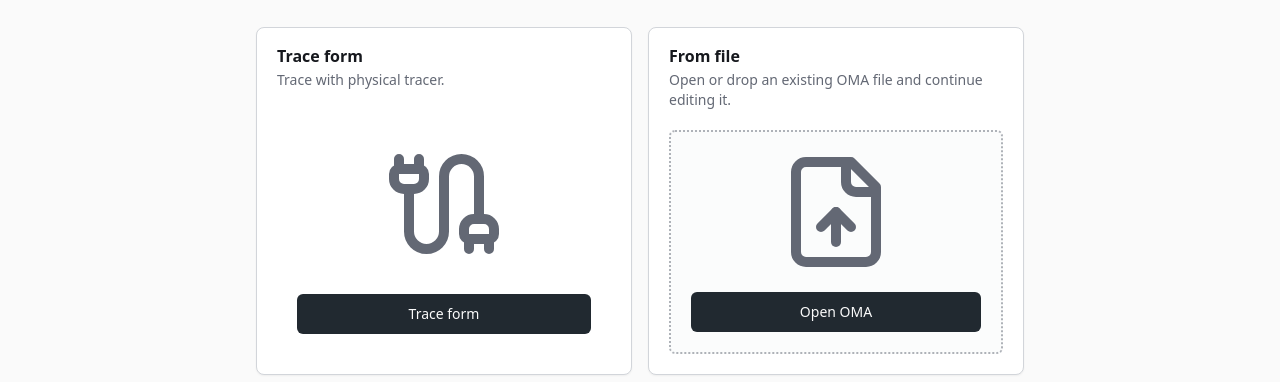
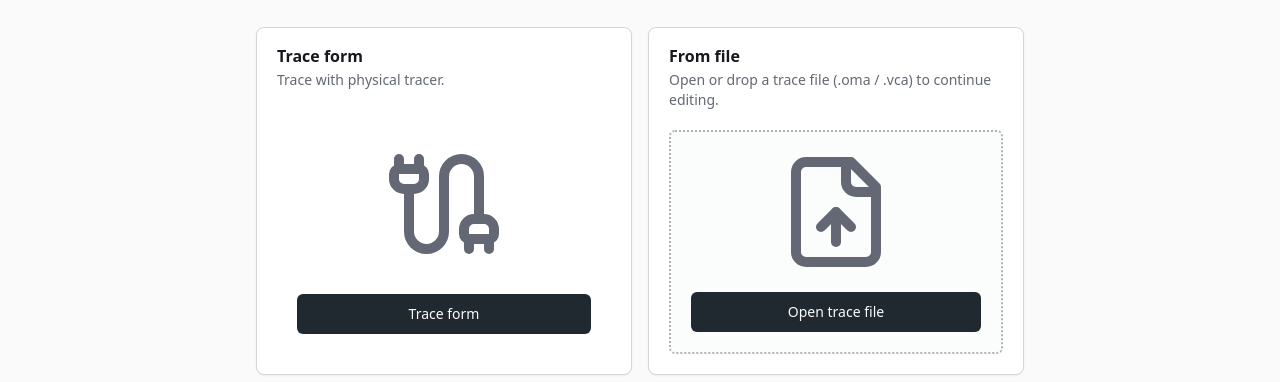
Before and after one commit to BananaOptics/banana-lab, a React (Vite) app: page / in a window 1280 px wide. Shown: the part 122-504 px from the top of the page. Built offline with nearby package versions, Linux system fonts and the light colour scheme.

Commit message:
change wording away from oma to use tracer

```diff
--- a/package.json
+++ b/package.json
@@ -1,7 +1,7 @@
 {
   "name": "banana-lab-frame-tracer",
   "private": true,
-  "version": "0.1.0",
+  "version": "0.2.0",
   "type": "module",
   "scripts": {
     "dev": "vite",
--- a/src/App.tsx
+++ b/src/App.tsx
@@ -545,7 +545,7 @@ export function App() {
       setWorkflow("editor");
     } catch (openError) {
       const message = messageFromError(openError);
-      setError({ title: "Could not open OMA", message });
+      setError({ title: "Could not open trace file", message });
       setStatusText(message);
     } finally {
       setBusy(false);
@@ -599,8 +599,8 @@ export function App() {
     if (!file) return;
 
     if (!file.name.toLowerCase().endsWith(".oma") && !file.name.toLowerCase().endsWith(".vca")) {
-      const message = "Drop an .oma or .vca file to open it.";
-      setError({ title: "Could not open OMA", message });
+      const message = "Drop an .oma or .vca trace file to open it.";
+      setError({ title: "Could not open trace file", message });
       setStatusText(message);
       return;
     }
@@ -757,7 +757,7 @@ export function App() {
                 disabled={busy}
               >
                 <FileUp className="h-4 w-4" />
-                Open OMA
+                Open trace file
               </Button>
             )}
             {trace && workflow === "capture" && (
@@ -909,7 +909,7 @@ export function App() {
                 <CardHeader className="sm:min-h-[96px]">
                   <CardTitle>From file</CardTitle>
                   <CardDescription>
-                    Open or drop an existing OMA file and continue editing it.
+                    Open or drop a trace file (.oma / .vca) to continue editing.
                   </CardDescription>
                 </CardHeader>
                 <CardContent className="flex flex-1 flex-col">
@@ -929,7 +929,7 @@ export function App() {
                       onClick={openOmaFilePicker}
                       disabled={busy}
                     >
-                      Open OMA
+                      Open trace file
                     </Button>
                   </div>
                 </CardContent>
@@ -982,14 +982,14 @@ export function App() {
                               spellCheck={false}
                             />
                             <span className="flex shrink-0 items-center border-l bg-muted px-3 font-mono text-xs text-muted-foreground">
-                              .oma
+                              .oma / .vca
                             </span>
                           </div>
                         </div>
 
                         <div className="space-y-2">
                           <div className="text-xs font-medium text-muted-foreground">
-                            OMA points
+                            Trace points
                           </div>
                           <label className="flex items-center gap-2 text-sm">
                             <input
--- a/src/components/LensDesigner.tsx
+++ b/src/components/LensDesigner.tsx
@@ -257,7 +257,7 @@ export function LensDesigner() {
       startNew(createDesignFromTrace(parsed.trace, { fileName: parsed.fileName, jobInfo: parsed.jobInfo, drillRecords: parsed.drillRecords }));
       setError(parsed.warnings.join(" ") || null);
     } catch (e) {
-      setError(e instanceof Error ? e.message : "Could not open OMA file.");
+      setError(e instanceof Error ? e.message : "Could not open trace file.");
     }
   };
 
@@ -308,8 +308,8 @@ export function LensDesigner() {
                 onClick={() => startNew(createDesignFromTemplate(FRAME_TEMPLATES[0]))}
               />
               <DsStartCard
-                title="Open OMA trace"
-                desc="Convert a tracer file into editable Bezier anchors. Drill records preserved."
+                title="Open trace file"
+                desc="Convert a trace file into editable Bezier anchors. Drill records preserved."
                 meta={["Auto-simplify", "Reference layer kept"]}
                 icon={<FileUp size={26} />}
                 footer={<span style={{ fontSize: 11, color: DT.subtle }}>Accepts .oma / .vca files</span>}
```
